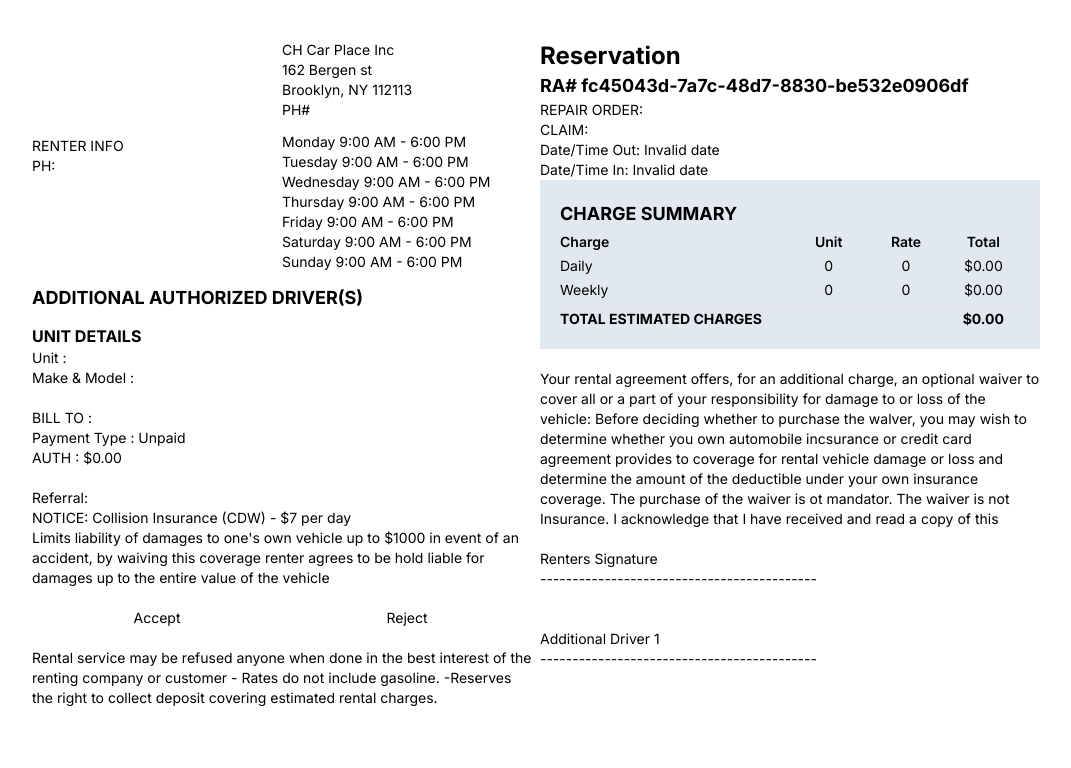
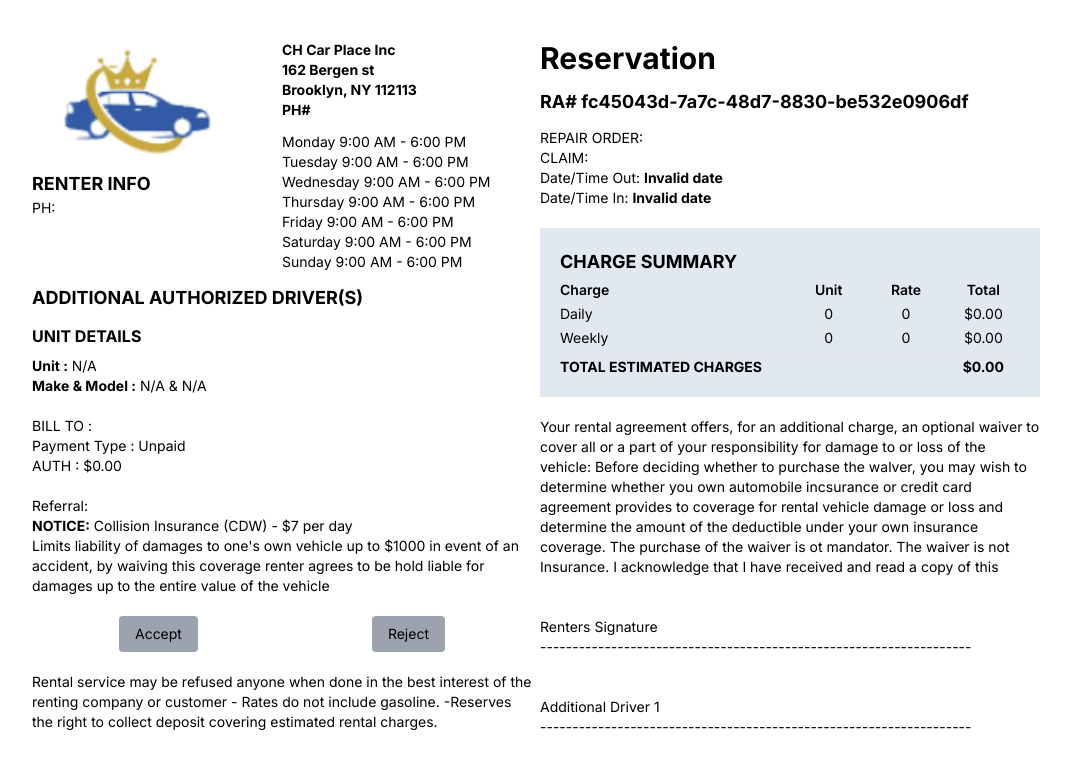
Before and after one commit to Taufiqul7756/rent-a-car, a Next.js app: page /invoice in a window 1280 px wide. Shown: the top 768 px of the page, without its empty margins (104-1175 px from the left). Built offline with nearby package versions, Linux system fonts and the light colour scheme; no server answers.

Commit message:
Invoice refactor - design and code

```diff
--- a/app/components/Invoice.jsx
+++ b/app/components/Invoice.jsx
@@ -1,9 +1,11 @@
 "use client";
 
-import React, { useContext } from "react";
+import React, { useState, useEffect, useContext } from "react";
 import { InvoiceContext } from "../context/InvoiceContext";
 import { CarContext } from "../context/CarContext";
 import moment from "moment";
+import invoiceImg from "../images/invoice-img.png";
+import Image from "next/image";
 
 const Invoice = () => {
   const {
@@ -49,6 +51,14 @@ const Invoice = () => {
   const { cars, loading, error, selectedType, selectedVehicle, models } =
     useContext(CarContext);
 
+  // State to store client-side reservationId
+  const [clientReservationId, setClientReservationId] = useState(null);
+
+  useEffect(() => {
+    // Set the clientReservationId to match server-rendered reservationId
+    setClientReservationId(reservationId);
+  }, [reservationId]);
+
   console.log("invoice ", {
     reservationId,
     pickupDate,
@@ -91,13 +101,10 @@ const Invoice = () => {
           {/* right div` */}
           <div>
             <div className="grid grid-cols-2">
-              {/* logo with user & company info  */}
-              <div className="w-full flex flex-col justify-center items-center gap-4">
-                {/* <div>
-                  <img src={logo} alt="" className="w-32" />
-                </div> */}
-                <div className="w-full">
-                  <h1>RENTER INFO</h1>
+              <div className="w-full flex flex-col justify-start gap-2">
+                <Image src={invoiceImg} width={200} height={200} />
+                <div className="w-full ">
+                  <h1 className="font-bold text-lg">RENTER INFO</h1>
                   <p className="font-bold capitalize ">
                     {firstName + " " + lastName}
                   </p>
@@ -106,13 +113,13 @@ const Invoice = () => {
                 </div>
               </div>
               <div className="space-y-3">
-                <div>
+                <div className="font-bold">
                   <p>CH Car Place Inc</p>
                   <p>162 Bergen st</p>
                   <p>Brooklyn, NY 112113</p>
                   <p>PH#</p>
                 </div>
-                <div>
+                <div className="">
                   Monday 9:00 AM - 6:00 PM <br />
                   Tuesday 9:00 AM - 6:00 PM <br />
                   Wednesday 9:00 AM - 6:00 PM <br />
@@ -127,9 +134,15 @@ const Invoice = () => {
               <h1 className="text-lg font-bold my-3">
                 ADDITIONAL AUTHORIZED DRIVER(S)
               </h1>
-              <h1 className="text-base font-bold">UNIT DETAILS</h1>
-              <p>Unit : </p>
-              <p>Make & Model : </p>
+              <h1 className="text-base font-bold mb-2">UNIT DETAILS</h1>
+              <p>
+                <span className="font-bold">Unit :</span>{" "}
+                {selectedCar?.type || "N/A"}
+              </p>
+              <p>
+                <span className="font-bold">Make & Model :</span>{" "}
+                {selectedCar?.make || "N/A"} & {selectedCar?.model || "N/A"}{" "}
+              </p>
 
               <div className="py-5">
                 <p>BILL TO :</p>
@@ -139,7 +152,10 @@ const Invoice = () => {
 
               <div>
                 <p>Referral:</p>
-                <p>NOTICE: Collision Insurance (CDW) - $7 per day</p>
+                <p>
+                  <span className="font-bold">NOTICE:</span> Collision Insurance
+                  (CDW) - $7 per day
+                </p>
                 <p>
                   Limits liability of damages to one's own vehicle up to $1000
                   in event of an accident, by waiving this coverage renter
@@ -147,9 +163,13 @@ const Invoice = () => {
                   the vehicle
                 </p>
               </div>
-              <div className="grid grid-cols-2 my-5 text-center">
-                <p>Accept</p>
-                <p>Reject</p>
+              <div className="flex justify-around items-center my-5 ">
+                <p className="bg-gray-400 py-2 p-4 rounded cursor-pointer hover:bg-slate-400">
+                  Accept
+                </p>
+                <p className="bg-gray-400 py-2 p-4 rounded cursor-pointer hover:bg-slate-400">
+                  Reject
+                </p>
               </div>
               <p>
                 Rental service may be refused anyone when done in the best
@@ -161,18 +181,22 @@ const Invoice = () => {
           </div>
           {/* left  */}
           <div>
-            <div>
-              <h1 className="text-2xl font-bold">Reservation</h1>
-              <h1 className="text-lg font-bold">{reservationId}</h1>
+            <div className="mb-5">
+              <h1 className="text-3xl font-bold">Reservation</h1>
+              <h1 className="text-lg font-bold my-3">{clientReservationId}</h1>
               <p>REPAIR ORDER:</p>
               <p>CLAIM:</p>
               <p>
                 Date/Time Out:{" "}
-                {moment(new Date(pickupDate)).format("MM/DD/YYYY, h:mm a")}
+                <span className="font-bold">
+                  {moment(new Date(pickupDate)).format("MM/DD/YYYY, h:mm a")}
+                </span>
               </p>
               <p>
                 Date/Time In:{" "}
-                {moment(new Date(returnDate)).format("MM/DD/YYYY, h:mm a")}
+                <span className="font-bold">
+                  {moment(new Date(returnDate)).format("MM/DD/YYYY, h:mm a")}
+                </span>
               </p>
             </div>
             {/* summary */}
@@ -268,10 +292,10 @@ const Invoice = () => {
                 this
               </p>
             </div>
-            <p>Renters Signature</p>
-            -------------------------------------------
+            <p className="pt-5">Renters Signature</p>
+            -------------------------------------------------------------------
             <p className="mt-10">Additional Driver 1</p>
-            -------------------------------------------
+            -------------------------------------------------------------------
           </div>
         </div>
       </div>
```
Also changed, not shown: app/images/invoice-img.png (added).
